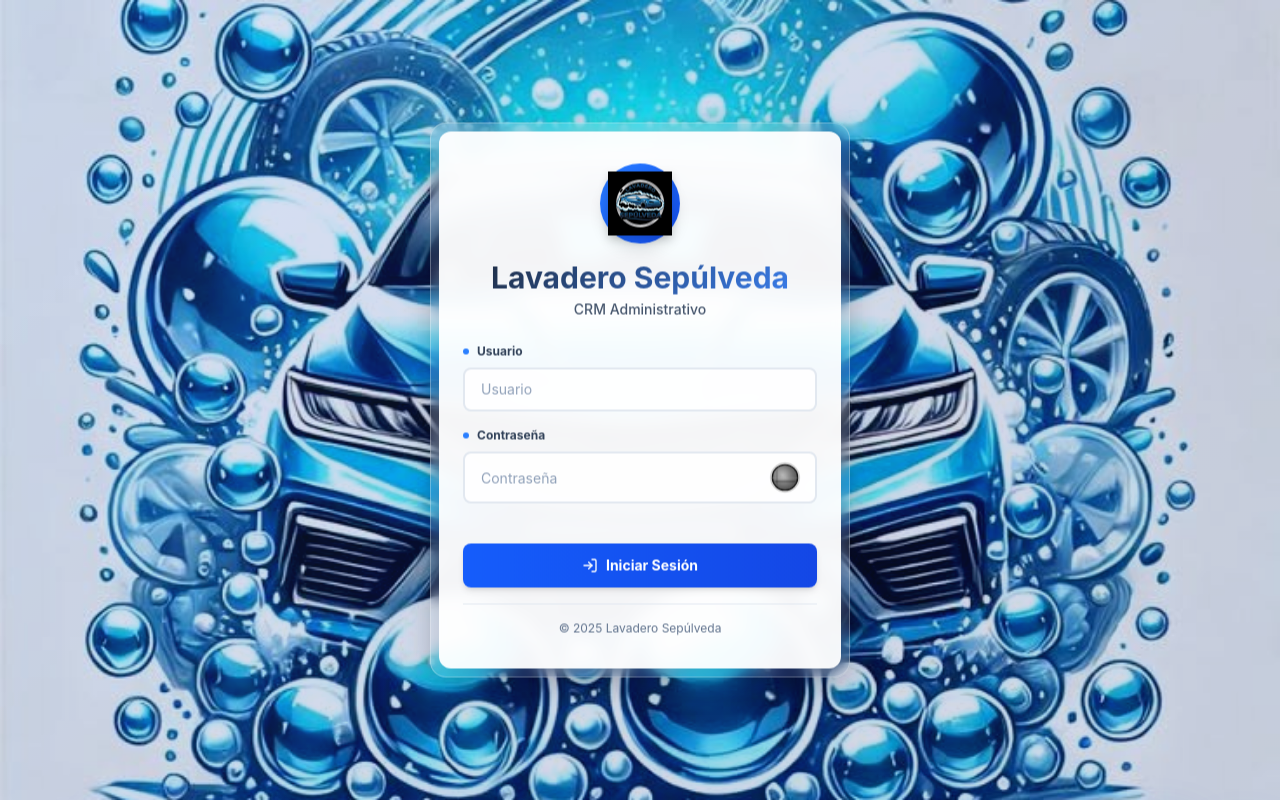
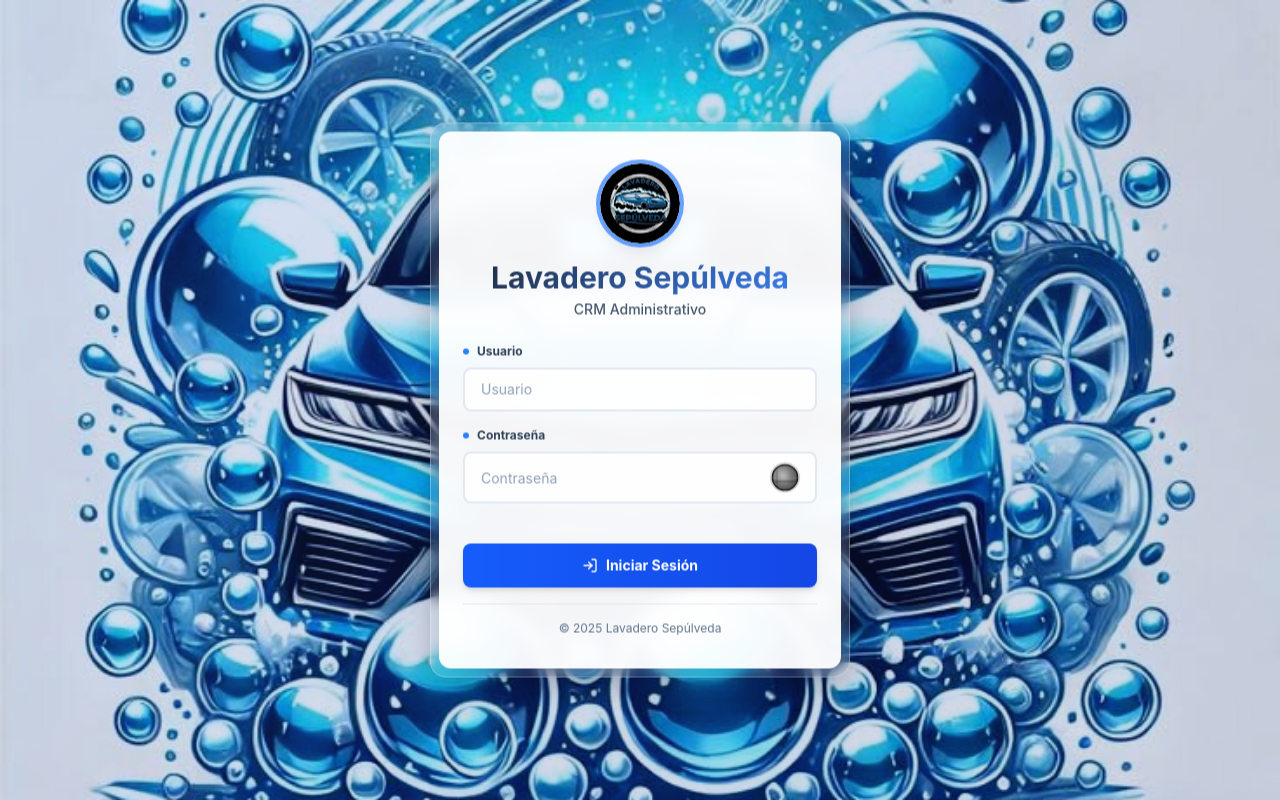
Before and after one commit to Ajmd81/lavadero-sepulveda, a React (Vite) app in the folder lavadero-web-app/frontend/: page /admin/login in a window 1280 px wide. Built offline with nearby package versions, Linux system fonts and the light colour scheme; no server answers.

Commit message:
style(login): logo circular y foco de campos más sutil
El logo se recorta en círculo con aro azul (antes asomaba el cuadrado
negro sobre el círculo) y los campos crecen un 2% al enfocarlos en vez
de un 5%.

```diff
--- a/lavadero-web-app/frontend/src/pages/admin/Login.jsx
+++ b/lavadero-web-app/frontend/src/pages/admin/Login.jsx
@@ -199,8 +199,8 @@ const Login = () => {
       <div className="login-container">
         <div className="form-card">
           <div className="text-center mb-6 animate-fadeInUp">
-            <div className="inline-flex items-center justify-center w-20 h-20 bg-gradient-to-br from-blue-500 to-blue-700 rounded-full mb-4 shadow-lg">
-              <img src="/assets/icons/logo_crm.png" alt="Logo Lavadero" className="w-full h-full object-contain drop-shadow-lg p-2" fetchPriority='high' loading='eager' />
+            <div className="inline-flex items-center justify-center w-20 h-20 rounded-full overflow-hidden mb-4 shadow-lg ring-4 ring-blue-500/70">
+              <img src="/assets/icons/logo_crm.png" alt="Logo Lavadero" className="w-full h-full object-cover rounded-full" fetchPriority='high' loading='eager' />
             </div>
             <h1 className="text-3xl font-bold bg-gradient-to-r from-slate-900 to-blue-700 bg-clip-text text-transparent mb-1">Lavadero Sepúlveda</h1>
             <p className="text-slate-600 font-medium text-sm">CRM Administrativo</p>
@@ -242,7 +242,7 @@ const Login = () => {
                 <span className="w-1.5 h-1.5 rounded-full bg-blue-500"></span>
                 Usuario
               </label>
-              <div className={`relative transition-all duration-300 ${focusedField === 'username' ? 'scale-105' : 'scale-100'}`}>
+              <div className={`relative transition-all duration-300 ${focusedField === 'username' ? 'scale-[1.02]' : 'scale-100'}`}>
                 <input type="text" value={credentials.username} onChange={(e) => setCredentials({ ...credentials, username: e.target.value })} onFocus={() => setFocusedField('username')} onBlur={() => setFocusedField(null)} disabled={!!estaBloqueado} className="w-full px-4 py-2.5 text-sm bg-white/90 border-2 border-slate-200 rounded-lg transition-all duration-300 text-slate-900 placeholder-slate-400 focus:border-blue-500 focus:shadow-lg focus:shadow-blue-500/20 focus:bg-white outline-none disabled:opacity-50 disabled:cursor-not-allowed" placeholder="Usuario" required />
                 {credentials.username && !estaBloqueado && <CheckCircle className="absolute right-3 top-1/2 -translate-y-1/2 text-green-500" size={18} />}
               </div>
@@ -253,7 +253,7 @@ const Login = () => {
                 <span className="w-1.5 h-1.5 rounded-full bg-blue-500"></span>
                 Contraseña
               </label>
-              <div className={`relative transition-all duration-300 ${focusedField === 'password' ? 'scale-105' : 'scale-100'}`}>
+              <div className={`relative transition-all duration-300 ${focusedField === 'password' ? 'scale-[1.02]' : 'scale-100'}`}>
                 <input ref={passwordInputRef} type="password" value={credentials.password} onChange={(e) => setCredentials({ ...credentials, password: e.target.value })} disabled={!!estaBloqueado} className="sr-only" placeholder="Contraseña" required />
                 <div onClick={() => passwordInputRef.current?.focus()} onFocus={() => setFocusedField('password')} onBlur={() => setFocusedField(null)} className="w-full px-4 py-2.5 text-lg bg-white/90 border-2 border-slate-200 rounded-lg transition-all duration-300 text-slate-900 placeholder-slate-400 focus:border-blue-500 focus:shadow-lg focus:shadow-blue-500/20 focus:bg-white outline-none pr-12 disabled:opacity-50 disabled:cursor-not-allowed cursor-text">
                   <span className="tracking-wide">{credentials.password.length > 0 ? renderPasswordSponges() : ''}</span>
```
